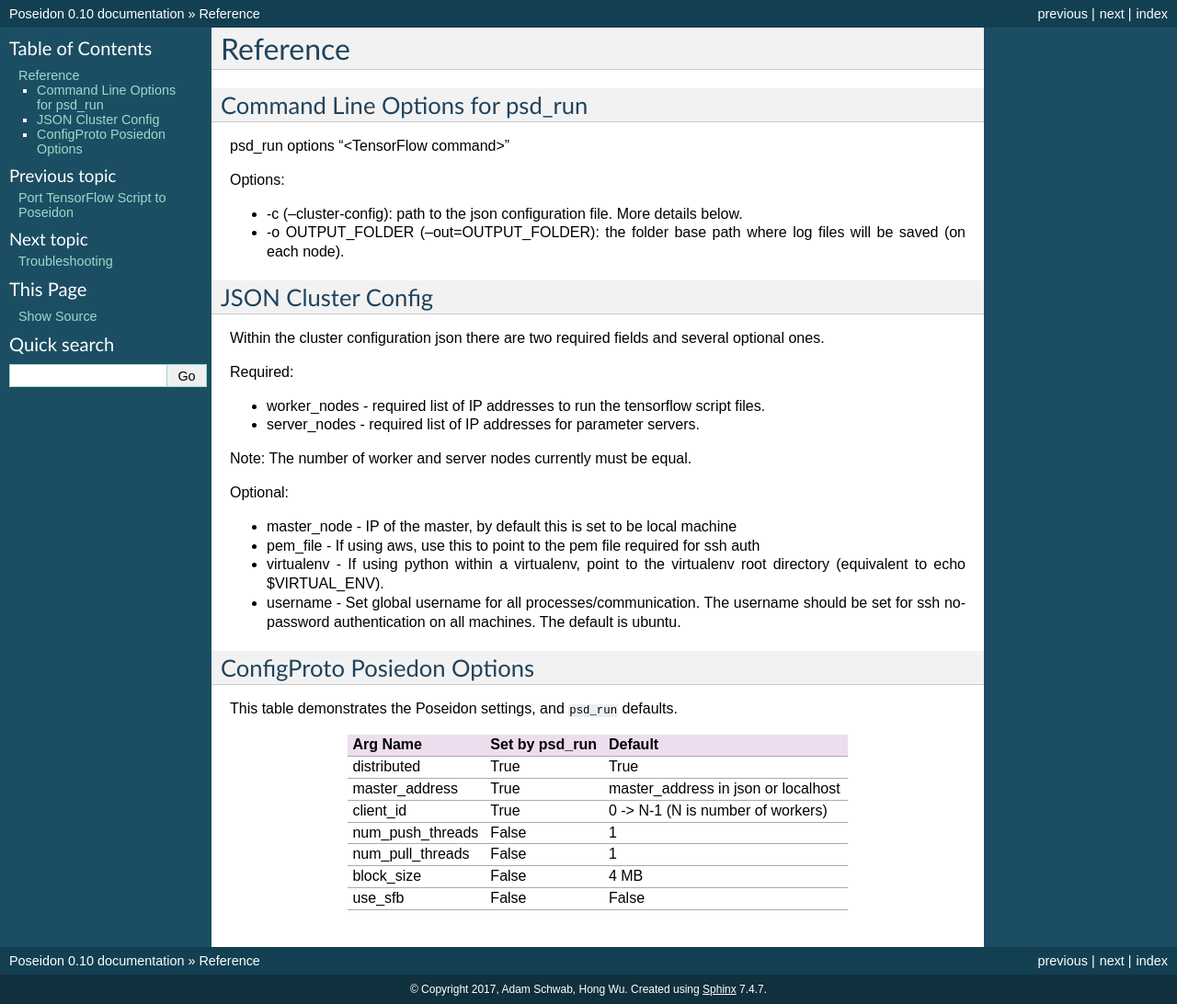
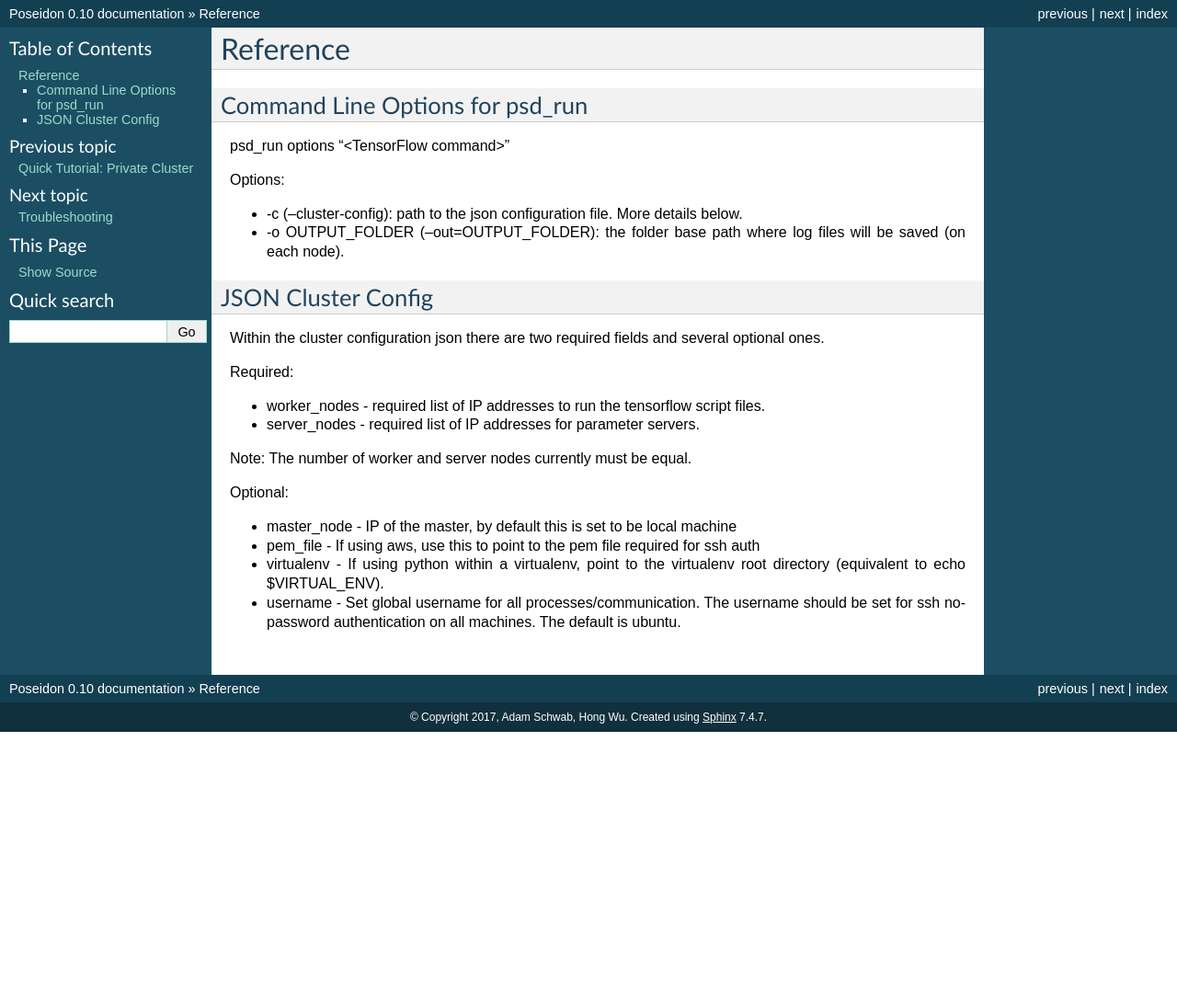
Before and after one commit to petuum-inc/poseidon-release, a Sphinx documentation site: the page built from docs/source/reference.rst, in a window 1280 px wide. Shown: the whole page at 92% size. Built offline with Sphinx 7.4.7, drawn with Linux system fonts in a browser that asks for light colours; after the commit the page ends 900 px from its top, so only the background shows below that.

Commit message:
updating tutorials for v1.0.1

```diff
--- a/docs/source/reference.rst
+++ b/docs/source/reference.rst
@@ -28,38 +28,3 @@
 * pem_file - If using aws, use this to point to the pem file required for ssh auth
 * virtualenv - If using python within a virtualenv, point to the virtualenv root directory (equivalent to  echo $VIRTUAL_ENV).
 * username - Set global username for all processes/communication. The username should be set for ssh no-password authentication on all machines. The default is ubuntu.
-
-ConfigProto Posiedon Options
-----------------------------
-
-This table demonstrates the Poseidon settings, and ``psd_run`` defaults.
-
-.. list-table::
-   :widths: auto
-   :align: center
-   :header-rows: 1
-
-   * - Arg Name
-     - Set by psd_run
-     - Default
-   * - distributed
-     - True
-     - True
-   * - master_address
-     - True
-     - master_address in json or localhost
-   * - client_id
-     - True
-     - 0 -> N-1 (N is number of workers)
-   * - num_push_threads
-     - False
-     - 1
-   * - num_pull_threads
-     - False
-     - 1
-   * - block_size
-     - False
-     - 4 MB
-   * - use_sfb
-     - False
-     - False
```
Also changed, not shown: docs/source/debian_install.rst (+2 -9 lines), docs/source/tutorial-aws.rst (+4 -22 lines), docs/source/tutorial-private.rst (+4 -21 lines), docs/source/tutorial.rst (+38 -5 lines).
